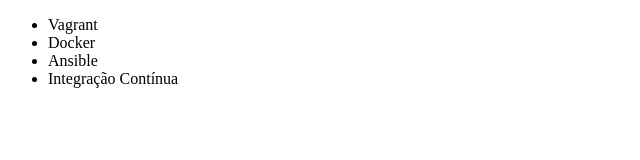
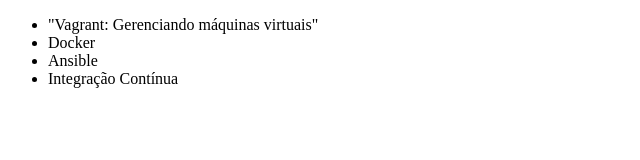
Before and after one commit to lorrannecas/repositorio_github, a plain HTML site: page index.html in a window 1280 px wide. Shown: the whole page, without its empty margins (0-640 px from the left). Drawn offline with Linux system fonts and the light colour scheme.

Commit message:
Alterei Vagrant

```diff
--- a/index.html
+++ b/index.html
@@ -6,7 +6,7 @@
 </head>
 <body>
     <ul>
-        <li>Vagrant</li>
+        <li>"Vagrant: Gerenciando máquinas virtuais"</li>
         <li>Docker</li>
         <li>Ansible</li>
         <li>Integração Contínua</li>
```
